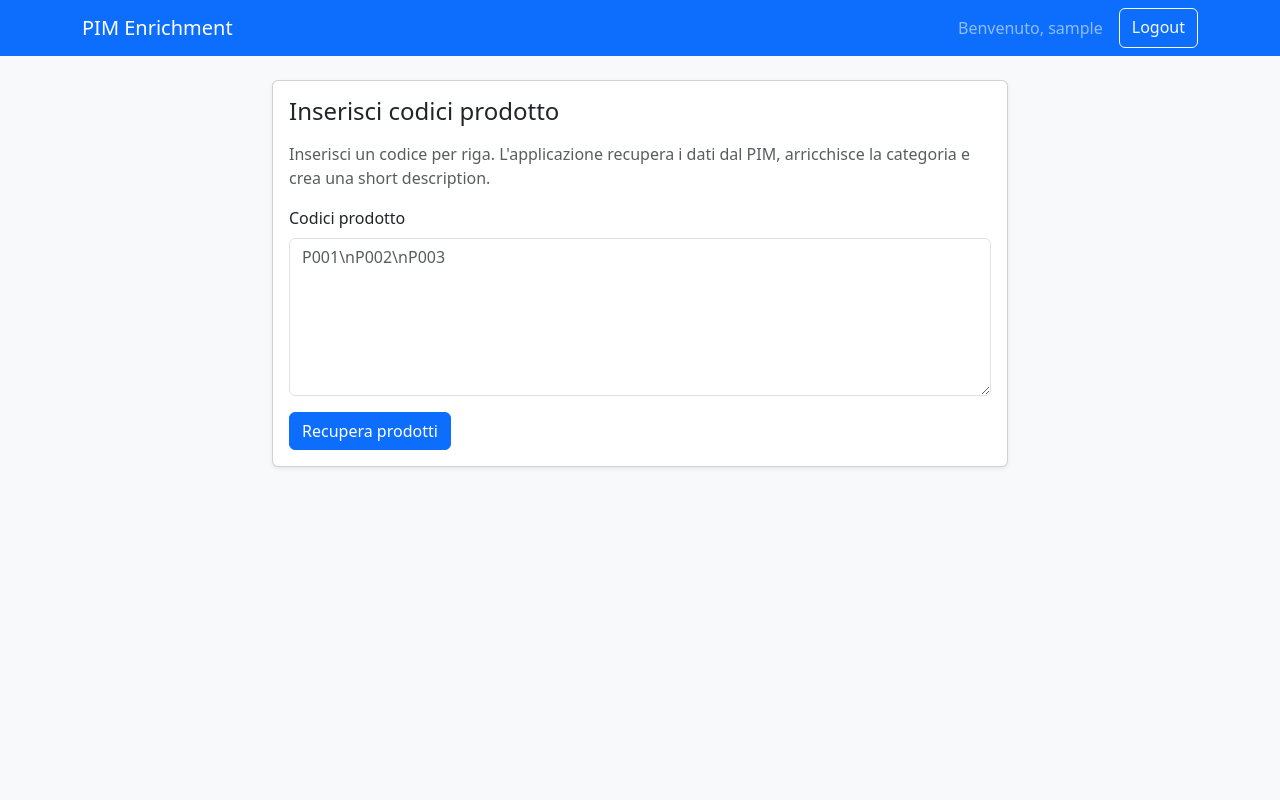
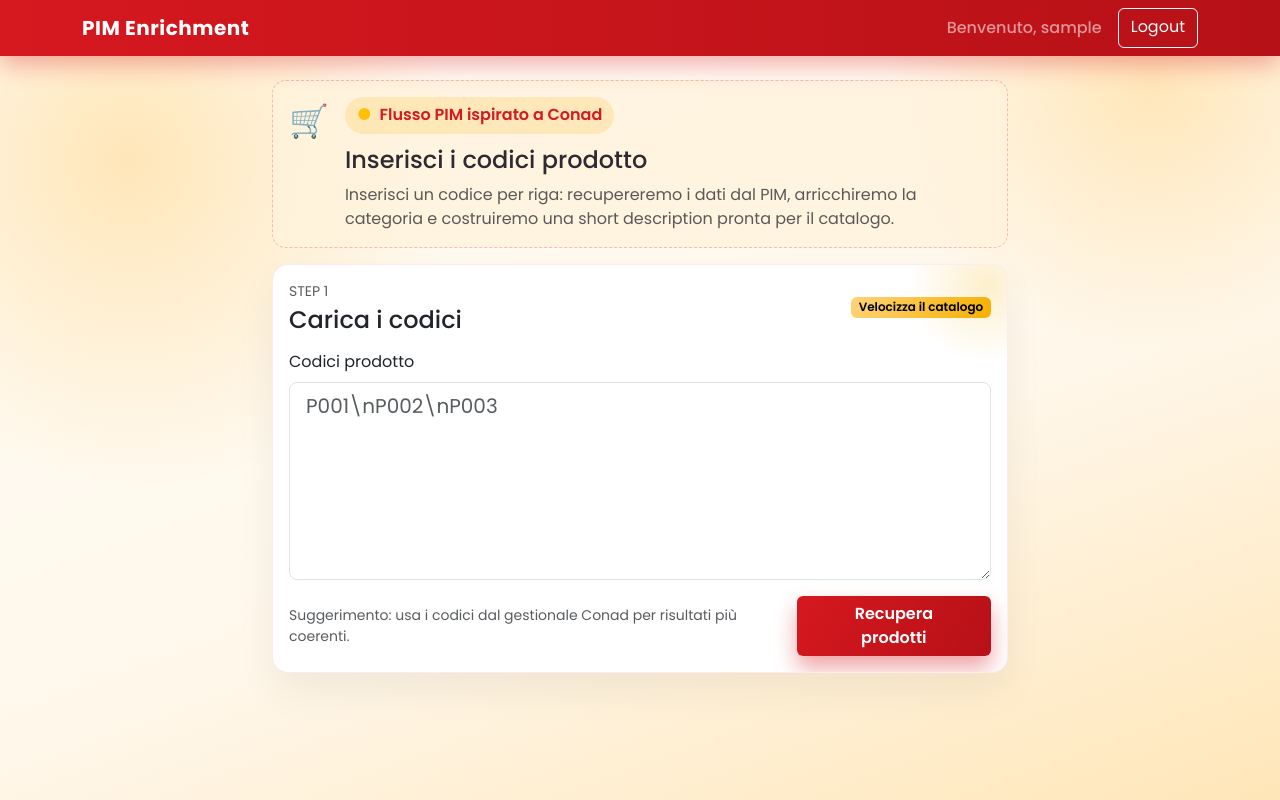
Before and after one commit to pcarella/TestCodex, a Flask app: page /codici in a window 1280 px wide. Run offline with Flask 3, Linux system fonts and the light colour scheme; the visitor is signed in with stand-in values (Sample User, id 1).

Commit message:
Apply Conad-inspired styling to UI

```diff
--- a/templates/base.html
+++ b/templates/base.html
@@ -5,14 +5,140 @@
     <meta name="viewport" content="width=device-width, initial-scale=1" />
     <title>{{ title or 'PIM Enrichment' }}</title>
     <link
+      rel="preconnect"
+      href="https://fonts.googleapis.com"
+    />
+    <link
+      rel="preconnect"
+      href="https://fonts.gstatic.com"
+      crossorigin
+    />
+    <link
+      href="https://fonts.googleapis.com/css2?family=Poppins:wght@400;500;600;700&display=swap"
+      rel="stylesheet"
+    />
+    <link
       href="https://cdn.jsdelivr.net/npm/bootstrap@5.3.3/dist/css/bootstrap.min.css"
       rel="stylesheet"
       integrity="sha384-QWTKZyjpPEjISv5WaRU9OFeRpok6YctnYmDr5pNlyT2bRjXh0JMhjY6hW+ALEwIH"
       crossorigin="anonymous"
     />
+    <style>
+      :root {
+        --brand-primary: #d6181f;
+        --brand-secondary: #f6b000;
+        --brand-cream: #fff7ea;
+        --brand-dark: #2d2a32;
+      }
+
+      body {
+        font-family: "Poppins", "Segoe UI", system-ui, -apple-system, sans-serif;
+        background: radial-gradient(circle at 10% 20%, #ffe6b8 0, transparent 25%),
+          radial-gradient(circle at 90% 10%, #ffe6b8 0, transparent 20%),
+          linear-gradient(160deg, #fffdf8 0%, #fff7ea 60%, #ffe6b8 100%);
+        color: var(--brand-dark);
+        min-height: 100vh;
+      }
+
+      .navbar {
+        background: linear-gradient(90deg, var(--brand-primary), #b61117);
+        box-shadow: 0 8px 24px rgba(214, 24, 31, 0.35);
+      }
+
+      .navbar-brand {
+        font-weight: 700;
+        letter-spacing: 0.5px;
+      }
+
+      .navbar-text {
+        font-weight: 500;
+      }
+
+      main.container {
+        padding-bottom: 3rem;
+      }
+
+      .card {
+        border: none;
+        border-radius: 16px;
+      }
+
+      .brand-card {
+        background: #ffffff;
+        border: 1px solid rgba(214, 24, 31, 0.08);
+        box-shadow: 0 18px 40px rgba(0, 0, 0, 0.06);
+        position: relative;
+        overflow: hidden;
+      }
+
+      .brand-card::before {
+        content: "";
+        position: absolute;
+        width: 160px;
+        height: 160px;
+        background: radial-gradient(circle, rgba(246, 176, 0, 0.2), transparent 70%);
+        top: -60px;
+        right: -60px;
+        transform: rotate(25deg);
+      }
+
+      .brand-card .card-body {
+        position: relative;
+        z-index: 1;
+      }
+
+      .btn-primary {
+        background: linear-gradient(120deg, var(--brand-primary), #b61117);
+        border: none;
+        box-shadow: 0 12px 22px rgba(214, 24, 31, 0.4);
+        font-weight: 600;
+      }
+
+      .btn-outline-secondary {
+        border-color: #ffd37a;
+        color: var(--brand-dark);
+      }
+
+      .btn-outline-secondary:hover {
+        background-color: #ffd37a;
+        color: var(--brand-dark);
+      }
+
+      .badge.text-bg-info {
+        background: linear-gradient(120deg, #ffd37a, #f6b000);
+        color: var(--brand-dark);
+        font-weight: 600;
+      }
+
+      .section-title {
+        display: inline-flex;
+        align-items: center;
+        gap: 0.5rem;
+        padding: 0.4rem 0.75rem;
+        background: rgba(246, 176, 0, 0.18);
+        border-radius: 999px;
+        font-weight: 600;
+        color: var(--brand-primary);
+      }
+
+      .subtle-panel {
+        background: rgba(255, 243, 220, 0.8);
+        border: 1px dashed rgba(214, 24, 31, 0.25);
+        border-radius: 14px;
+        padding: 1rem;
+      }
+
+      a {
+        color: var(--brand-primary);
+      }
+
+      a:hover {
+        color: #a50f16;
+      }
+    </style>
   </head>
-  <body class="bg-light">
-    <nav class="navbar navbar-expand-lg navbar-dark bg-primary mb-4">
+  <body>
+    <nav class="navbar navbar-expand-lg navbar-dark mb-4">
       <div class="container">
         <a class="navbar-brand" href="{{ url_for('codes') }}">PIM Enrichment</a>
         <div class="d-flex">
--- a/templates/codes.html
+++ b/templates/codes.html
@@ -1,17 +1,46 @@
 {% extends 'base.html' %}
 {% block content %}
+<div class="row justify-content-center mb-3">
+  <div class="col-lg-10 col-xl-8">
+    <div class="subtle-panel d-flex align-items-start gap-3">
+      <div class="fs-2">🛒</div>
+      <div>
+        <div class="section-title mb-1"><span class="text-warning">●</span> Flusso PIM ispirato a Conad</div>
+        <h1 class="h4 mt-2 mb-2">Inserisci i codici prodotto</h1>
+        <p class="mb-0 text-muted">Inserisci un codice per riga: recupereremo i dati dal PIM, arricchiremo la categoria e costruiremo una short description pronta per il catalogo.</p>
+      </div>
+    </div>
+  </div>
+</div>
+
 <div class="row justify-content-center">
-  <div class="col-lg-8">
-    <div class="card shadow-sm">
+  <div class="col-lg-10 col-xl-8">
+    <div class="card brand-card">
       <div class="card-body">
-        <h1 class="h4 mb-3">Inserisci codici prodotto</h1>
-        <p class="text-muted">Inserisci un codice per riga. L'applicazione recupera i dati dal PIM, arricchisce la categoria e crea una short description.</p>
-        <form method="post">
+        <div class="d-flex align-items-center justify-content-between mb-3">
+          <div>
+            <p class="text-uppercase text-muted mb-1 small">Step 1</p>
+            <h2 class="h4 mb-0">Carica i codici</h2>
+          </div>
+          <span class="badge text-bg-info">Velocizza il catalogo</span>
+        </div>
+
+        <form method="post" class="mt-2">
           <div class="mb-3">
             <label class="form-label" for="codes">Codici prodotto</label>
-            <textarea class="form-control" id="codes" name="codes" rows="6" placeholder="P001\nP002\nP003" required></textarea>
+            <textarea
+              class="form-control form-control-lg"
+              id="codes"
+              name="codes"
+              rows="6"
+              placeholder="P001\nP002\nP003"
+              required
+            ></textarea>
           </div>
-          <button type="submit" class="btn btn-primary">Recupera prodotti</button>
+          <div class="d-flex align-items-center justify-content-between">
+            <div class="text-muted small">Suggerimento: usa i codici dal gestionale Conad per risultati più coerenti.</div>
+            <button type="submit" class="btn btn-primary px-4">Recupera prodotti</button>
+          </div>
         </form>
       </div>
     </div>
```
Also changed, not shown: templates/login.html (+11 -6 lines), templates/product.html (+24 -17 lines), templates/results.html (+14 -7 lines).
